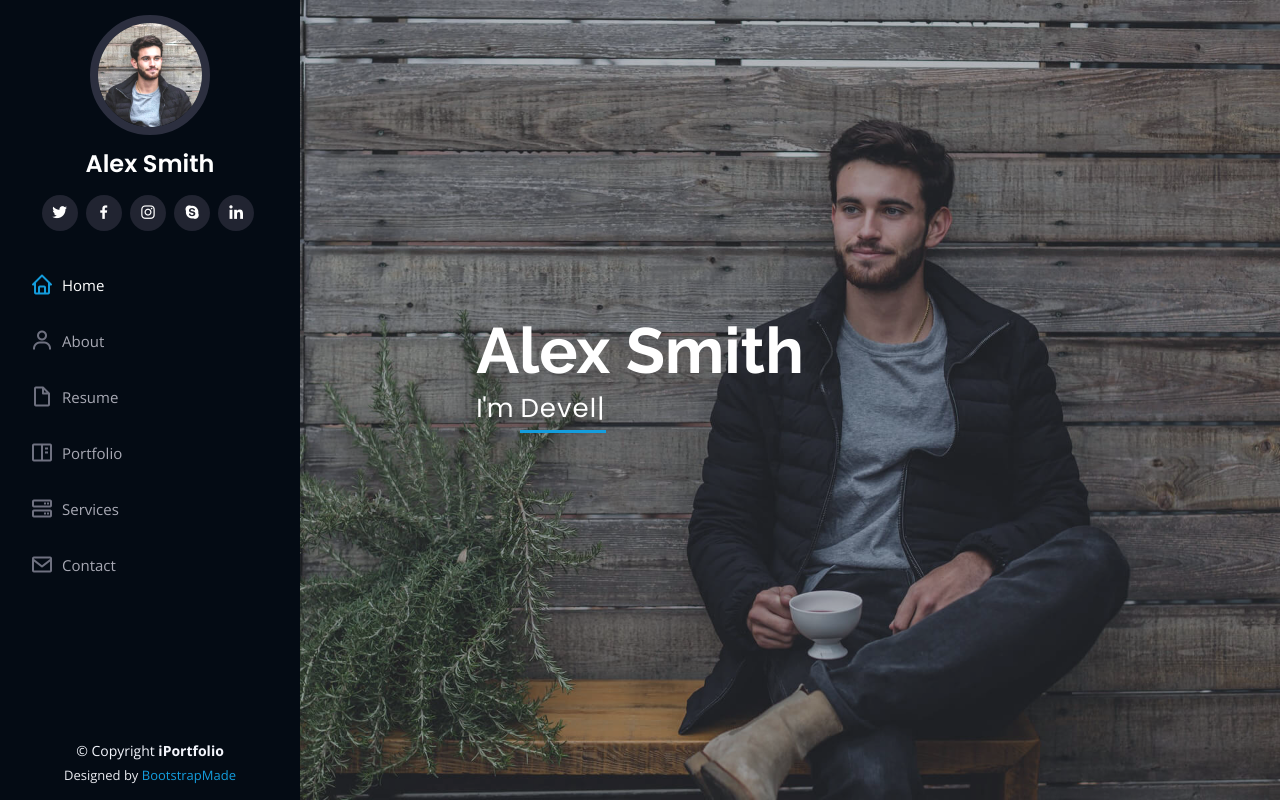
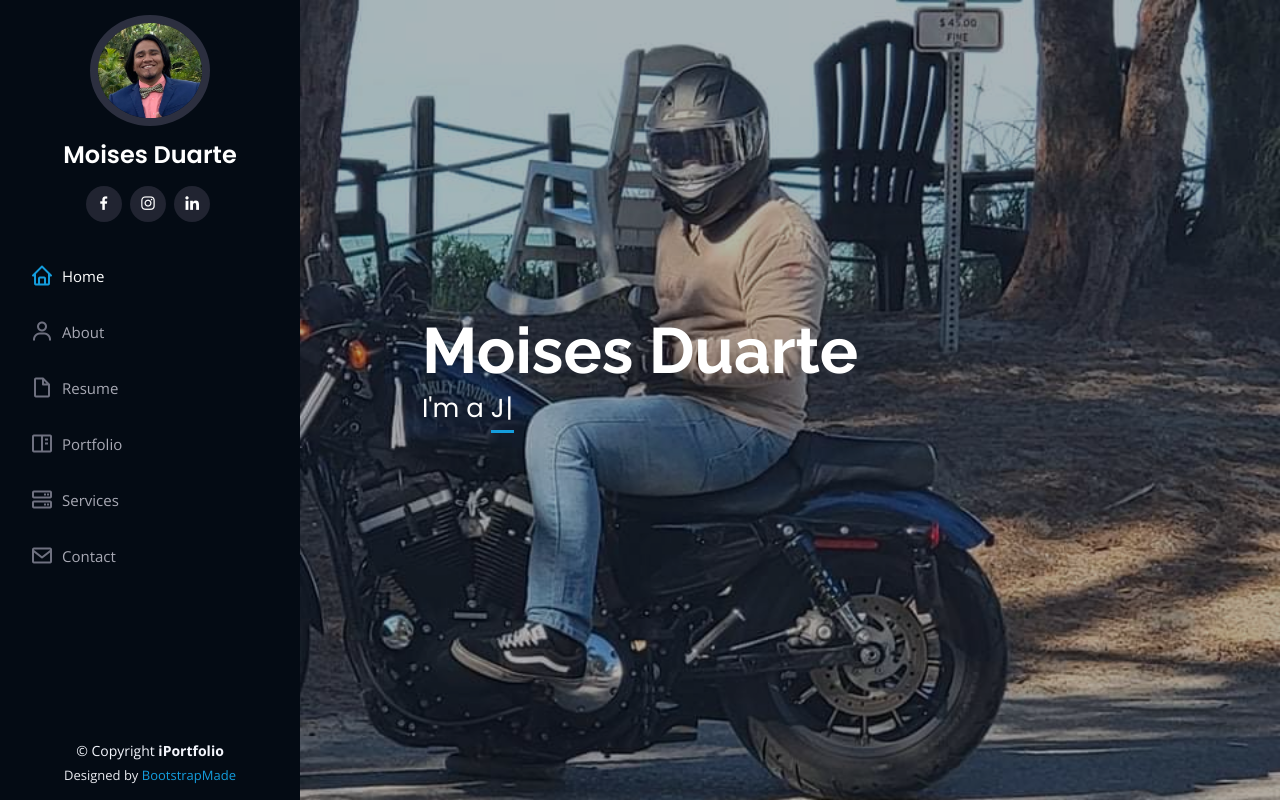
Before and after one commit to moisesJduarte/iPortfolio, a plain HTML site: page index.html in a window 1280 px wide. Shown: the top 802 px of the page. Drawn offline with nearby package versions, Linux system fonts and the light colour scheme.

Commit message:
integrando cuentas de sociales

```diff
--- a/assets/css/style.css
+++ b/assets/css/style.css
@@ -198,7 +198,7 @@ h1, h2, h3, h4, h5, h6 {
 #hero {
   width: 100%;
   height: 100vh;
-  background: url("../img/hero-bg.jpg") top center;
+  background: url("../img/moto.jpg") top center;
   background-size: cover;
 }
 #hero:before {
--- a/index.html
+++ b/index.html
@@ -5,7 +5,7 @@
   <meta charset="utf-8">
   <meta content="width=device-width, initial-scale=1.0" name="viewport">
 
-  <title>iPortfolio Bootstrap Template - Index</title>
+  <title>My Portfolio Moises D</title>
   <meta content="" name="description">
   <meta content="" name="keywords">
 
@@ -45,14 +45,12 @@
     <div class="d-flex flex-column">
 
       <div class="profile">
-        <img src="assets/img/profile-img.jpg" alt="" class="img-fluid rounded-circle">
-        <h1 class="text-light"><a href="index.html">Alex Smith</a></h1>
+        <img src="assets/img/moises.jpg" alt="" class="img-fluid rounded-circle">
+        <h1 class="text-light"><a href="index.html">Moises Duarte</a></h1>
         <div class="social-links mt-3 text-center">
-          <a href="#" class="twitter"><i class="bx bxl-twitter"></i></a>
-          <a href="#" class="facebook"><i class="bx bxl-facebook"></i></a>
-          <a href="#" class="instagram"><i class="bx bxl-instagram"></i></a>
-          <a href="#" class="google-plus"><i class="bx bxl-skype"></i></a>
-          <a href="#" class="linkedin"><i class="bx bxl-linkedin"></i></a>
+          <a href="https://www.facebook.com/moisesjesus.duartejimenez" class="facebook"><i class="bx bxl-facebook"></i></a>
+          <a href="https://www.instagram.com/duart_moises_bm/" class="instagram"><i class="bx bxl-instagram"></i></a>
+          <a href="linkedin.com/in/moises-duarte-944b26209" class="linkedin"><i class="bx bxl-linkedin"></i></a>
         </div>
       </div>
 
@@ -72,8 +70,8 @@
   <!-- ======= Hero Section ======= -->
   <section id="hero" class="d-flex flex-column justify-content-center align-items-center">
     <div class="hero-container" data-aos="fade-in">
-      <h1>Alex Smith</h1>
-      <p>I'm <span class="typed" data-typed-items="Designer, Developer, Freelancer, Photographer"></span></p>
+      <h1>Moises Duarte</h1>
+      <p>I'm a <span class="typed" data-typed-items="Junior Software Developer, Javascript Developer, Frontend Developer, "></span></p>
     </div>
   </section><!-- End Hero -->
 
```
Also changed, not shown: assets/img/moises.jpg (added), assets/img/moto.jpg (added).
